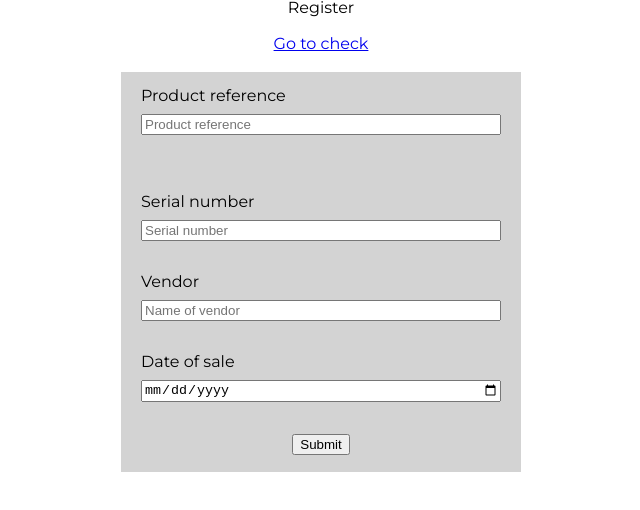
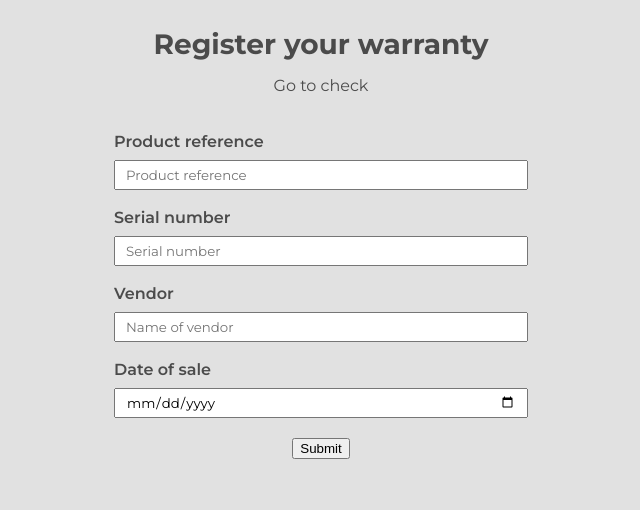
Before and after one commit to frischknechta/warranty-app-frontend, a React (Vite) app: page / in a window 1280 px wide. Shown: the top 510 px of the page, without its empty margins (319-959 px from the left). Built offline with nearby package versions, Linux system fonts and the light colour scheme; the HTML template or start-up script is replaced by a standard one.

Commit message:
Improvements of data validation. Visual improvements of register page.

```diff
--- a/package.json
+++ b/package.json
@@ -10,6 +10,9 @@
     "preview": "vite preview"
   },
   "dependencies": {
+    "@fortawesome/fontawesome-svg-core": "^6.5.2",
+    "@fortawesome/free-solid-svg-icons": "^6.5.2",
+    "@fortawesome/react-fontawesome": "^0.2.0",
     "axios": "^1.6.8",
     "date-fns": "^3.6.0",
     "react": "^18.2.0",
--- a/src/App.css
+++ b/src/App.css
@@ -1,3 +1,17 @@
+/* GENERAL */
+
 body {
   font-family: "Montserrat", sans-serif;
+  color: rgb(75, 75, 75);
 }
+
+h1 {
+  font-size: 28px;
+  font-weight: bold;
+  margin-top: 30px;
+}
+
+a {
+  text-decoration: none;
+  color: inherit;
+}
--- a/src/App.jsx
+++ b/src/App.jsx
@@ -2,6 +2,12 @@ import "./App.css";
 import { BrowserRouter as Router, Routes, Route, Link } from "react-router-dom";
 import Register from "./routes/Register/Register";
 import Check from "./routes/Check/Check";
+import { library } from "@fortawesome/fontawesome-svg-core";
+import {
+  faCircleCheck,
+  faCircleXmark,
+} from "@fortawesome/free-solid-svg-icons";
+library.add(faCircleCheck, faCircleXmark);
 
 function App() {
   return (
--- a/src/routes/Check/Check.jsx
+++ b/src/routes/Check/Check.jsx
@@ -1,6 +1,7 @@
 import { useState } from "react";
 import axios from "axios";
 import { format } from "date-fns";
+import { Link } from "react-router-dom";
 
 import "./Check.css";
 
@@ -27,6 +28,7 @@ const Check = () => {
   return (
     <div className="checkPage">
       <div>Check</div>
+      <Link to="/">Go to Register </Link>
       <form onSubmit={handleSubmit}>
         <label htmlFor="reference">
           Product reference
--- a/src/routes/Register/Register.css
+++ b/src/routes/Register/Register.css
@@ -3,16 +3,28 @@
   flex-direction: column;
   align-items: center;
   gap: 20px;
+  background-color: rgb(225, 225, 225);
+  /* max-width: 500px; */
+  width: 100%;
+  min-height: 100vh;
+  margin: 0 auto;
 }
 
 .registerPage form {
-  background-color: lightgray;
   display: flex;
+  gap: 20px;
   flex-direction: column;
   align-items: center;
   justify-content: space-around;
-  width: 400px;
-  height: 400px;
+  max-width: 500px;
+  width: 100%;
+  padding: 20px;
+}
+
+.registerPage input {
+  font-family: inherit;
+  height: 30px;
+  padding: 0 10px;
 }
 
 .registerPage label {
@@ -20,12 +32,51 @@
   flex-direction: column;
   gap: 10px;
   width: 90%;
+  font-weight: 600;
+  position: relative;
 }
 
-.registerPage .valid {
-  border-color: green;
+.registerPage .symbol {
+  position: absolute;
+  bottom: 0;
+  right: 0;
+  height: 30px;
+  width: 30px;
+  display: flex;
+  align-items: center;
+  justify-content: center;
 }
 
-.registerPage .invalid {
-  border-color: red;
+.registerPage .symbol svg {
+  height: 20px;
+  width: 20px;
 }
+
+.registerPage img {
+  width: 200px;
+  height: 200px;
+  object-fit: cover;
+  align-self: center;
+}
+
+.registerPage input.valid {
+  border: green 2px solid;
+}
+
+.registerPage input.invalid {
+  border: red 2px solid;
+}
+
+.registerPage .symbol.valid {
+  color: green;
+}
+
+.registerPage .symbol.invalid {
+  color: red;
+}
+
+.registerPage .error {
+  color: red;
+  font-size: 16px;
+  font-weight: 600;
+}
--- a/src/routes/Register/Register.jsx
+++ b/src/routes/Register/Register.jsx
@@ -1,6 +1,7 @@
 import axios from "axios";
 import { useState } from "react";
 import { Link } from "react-router-dom";
+import { FontAwesomeIcon } from "@fortawesome/react-fontawesome";
 
 import "./Register.css";
 import productsData from "../../assets/productsData.json";
@@ -25,6 +26,7 @@ const Register = () => {
         date: date,
       });
       console.log(response.data);
+      alert("The warranty has been registered for your product!");
     } catch (error) {
       console.log(error.response.data);
       setErrorMessage(error.response.data.message);
@@ -33,7 +35,7 @@ const Register = () => {
 
   return (
     <div className="registerPage">
-      <div>Register</div>
+      <h1>Register your warranty</h1>
       <Link to="/check">Go to check</Link>
 
       <form onSubmit={handleSubmit}>
@@ -48,8 +50,11 @@ const Register = () => {
             value={reference}
             onChange={(event) => {
               setReference(event.target.value);
+              setErrorMessage("");
+              setValidRef("");
             }}
             required
+            minLength={10}
             onBlur={(event) => {
               !reference
                 ? setValidRef("")
@@ -60,20 +65,26 @@ const Register = () => {
                 : setValidRef("invalid");
             }}
           />
-          <div>
-            {validRef === "invalid" ? (
-              "This product refrence does not exist!"
-            ) : (
-              <img
-                src={
-                  productsData.find(
-                    (product) => product.reference === reference
-                  )?.image
-                }
-              />
-            )}
-          </div>
+          {!validRef ? null : validRef === "invalid" ? (
+            <div className={`symbol ${validRef}`}>
+              <FontAwesomeIcon icon={"circle-xmark"} />
+            </div>
+          ) : (
+            <div className={`symbol ${validRef}`}>
+              <FontAwesomeIcon icon={"circle-check"} />
+            </div>
+          )}
         </label>
+        {!validRef ? null : validRef === "invalid" ? (
+          <div className="error">This product reference does not exist!</div>
+        ) : (
+          <img
+            src={
+              productsData.find((product) => product.reference === reference)
+                ?.image
+            }
+          />
+        )}
         <label htmlFor="serial">
           Serial number
           <input
@@ -84,6 +95,7 @@ const Register = () => {
             value={serial}
             onChange={(event) => {
               setSerial(event.target.value);
+              setErrorMessage("");
             }}
             required
           />
@@ -115,9 +127,9 @@ const Register = () => {
             required
           />
         </label>
-        <button>Submit</button>
+        <button disabled={validRef === "invalid" ? true : false}>Submit</button>
+        <div className="error">{errorMessage ? errorMessage : null}</div>
       </form>
-      <div>{errorMessage ? errorMessage : ""}</div>
     </div>
   );
 };
```
Also changed, not shown: 1 other file (tests, documents, lock files or other folders).
